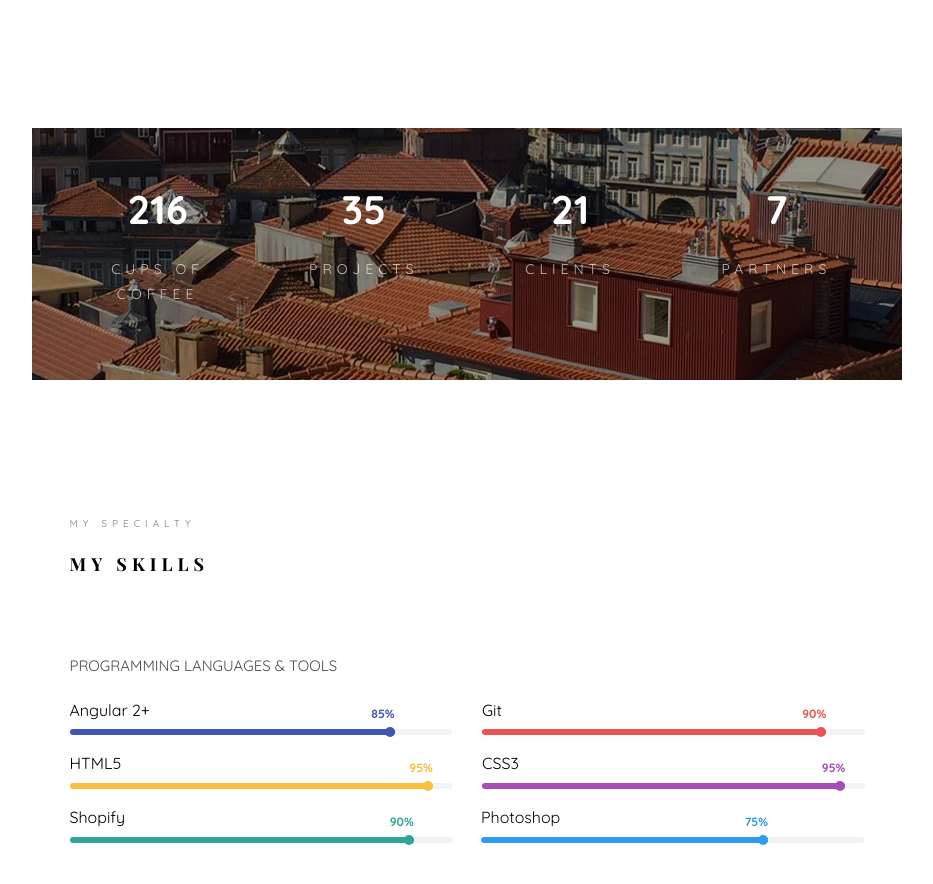
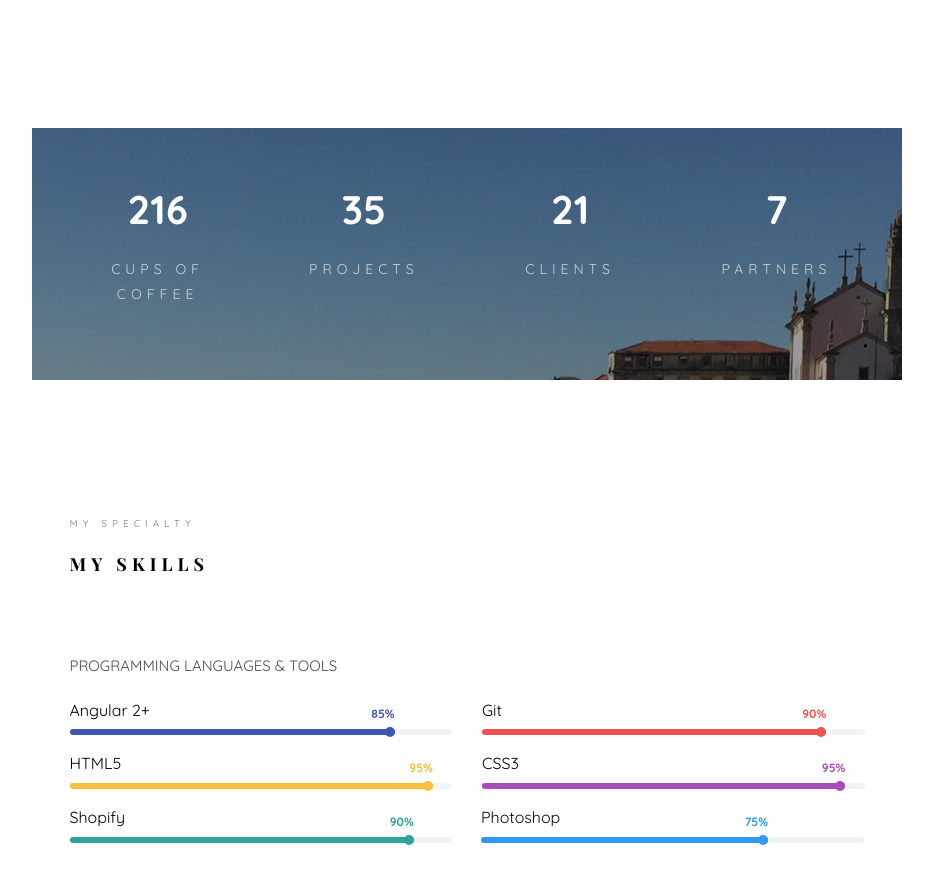
Before and after one commit to whoisandrii/whoisandrii.github.io, a plain HTML site: page index.html in a window 1280 px wide. Shown: the part 2260-3144 px from the top of the page, without its empty margins (323-1256 px from the left). Drawn offline with nearby package versions, Linux system fonts and the light colour scheme; files whose address does not match are found by name; a web font is replaced by a local one.

Commit message:
[add] portfolio added;

```diff
--- a/css/style.css
+++ b/css/style.css
@@ -1427,7 +1427,8 @@ body.offcanvas #dev-main, body.offcanvas .dev-nav-toggle {
     padding: 3em 0;
     background-size: inherit;
     background-attachment: fixed;
-    background-position: center center;
+    background-position: top center;
+    background-repeat: no-repeat;
 }
 
 .dev-counters .overlay {
```
Also changed, not shown: 2 other files.
